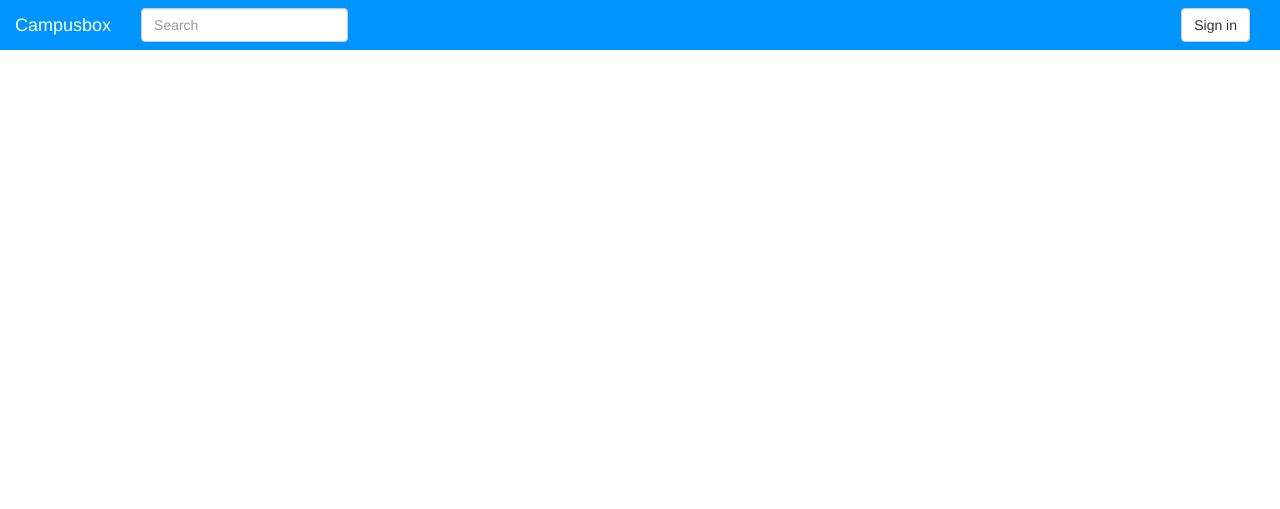
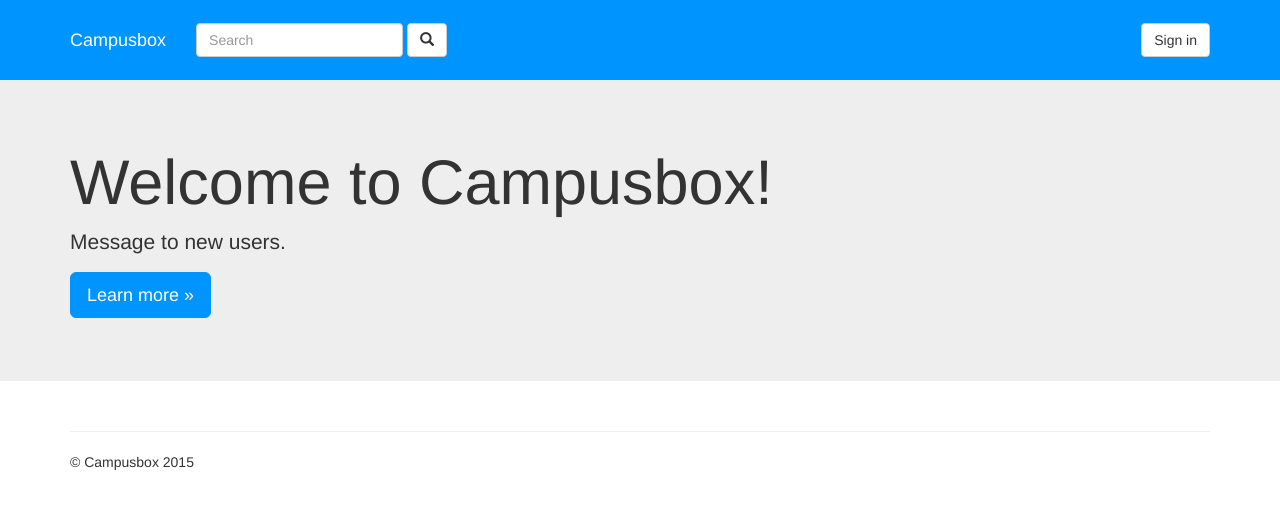
Before and after one commit to krkv/Campusbox, a CodeIgniter app: page / in a window 1280 px wide. Shown: the top 509 px of the page. Run offline with CodeIgniter, Linux system fonts and the light colour scheme; data that the repository does not hold is empty; some libraries are stand-ins or nearby versions.

Commit message:
Initial database connection, homepage design

```diff
--- a/application/config/database.php
+++ b/application/config/database.php
@@ -49,9 +49,9 @@ $active_group = 'default';
 $active_record = TRUE;
 
 $db['default']['hostname'] = 'localhost';
-$db['default']['username'] = 'campusbox';
-$db['default']['password'] = 'allveelaev';
-$db['default']['database'] = 'campusbox';
+$db['default']['username'] = 'cbU6ojl';
+$db['default']['password'] = '/I}hipr-[Kz^';
+$db['default']['database'] = 'cb';
 $db['default']['dbdriver'] = 'mysql';
 $db['default']['dbprefix'] = '';
 $db['default']['pconnect'] = TRUE;
--- a/application/controllers/home.php
+++ b/application/controllers/home.php
@@ -19,6 +19,7 @@ class Home extends CI_Controller {
 	 */
 	public function index()
 	{
+        $this->load->database();
 		$this->load->view('home');
 	}
 }
--- a/application/views/home.php
+++ b/application/views/home.php
@@ -1,5 +1,6 @@
+
 <?php
-
+    $query = $this->db->query('SELECT id, name, description FROM item');
 ?>
 
 <!DOCTYPE html>
@@ -8,54 +9,108 @@
 	<meta charset="utf-8">
 	<meta http-equiv="X-UA-Compatible" content="IE=edge">
 	<meta name="viewport" content="width=device-width, initial-scale=1">
+	<meta name="description" content="">
+	<meta name="author" content="">
+	<link rel="icon" href="../../favicon.ico">
+
 	<title>Home | Campusbox</title>
 
-        <!-- Bootstrap -->
 	<link href="/css/bootstrap.min.css" rel="stylesheet">
 	<link href="/css/home.css" rel="stylesheet">
 
+	<!-- Just for debugging purposes. Don't actually copy these 2 lines! -->
+	<!--[if lt IE 9]><script src="../../assets/js/ie8-responsive-file-warning.js"></script><![endif]-->
+	<script src="/js/ie-emulation-modes-warning.js"></script>
+
 	<!-- HTML5 shim and Respond.js for IE8 support of HTML5 elements and media queries -->
-        <!-- WARNING: Respond.js doesn't work if you view the page via file:// -->
 	<!--[if lt IE 9]>
 		<script src="https://oss.maxcdn.com/html5shiv/3.7.2/html5shiv.min.js"></script>
 		<script src="https://oss.maxcdn.com/respond/1.4.2/respond.min.js"></script>
 	<![endif]-->
 	</head>
+
 	<body>
 
-    <nav class="navbar navbar-default">
-      <div class="container-fluid">
-        <!-- Brand and toggle get grouped for better mobile display -->
+        <!-- Navbar -->
+	    <nav class="navbar navbar-inverse navbar-fixed-top">
+
+            <div class="container">
+
                 <div class="navbar-header">
-          <button type="button" class="navbar-toggle collapsed" data-toggle="collapse" data-target="#bs-example-navbar-collapse-1">
+
+                    <button type="button" class="navbar-toggle collapsed" data-toggle="collapse" data-target="#navbar" aria-expanded="false" aria-controls="navbar">
 			            <span class="sr-only">Toggle navigation</span>
 			            <span class="icon-bar"></span>
 			            <span class="icon-bar"></span>
 			            <span class="icon-bar"></span>
 			        </button>
-          <a class="navbar-brand" href="#">Campusbox</a>
+
+                    <a class="navbar-brand" href="#">Campusbox</span></a>
+
 		        </div>
 
-        <!-- Collect the nav links, forms, and other content for toggling -->
-        <div class="collapse navbar-collapse" id="bs-example-navbar-collapse-1">
-          <form class="navbar-form navbar-left" role="search">
+		    <div id="navbar" class="navbar-collapse collapse">
+
+                <form class="navbar-form navbar-left">
 			        <div class="form-group">
-              <input type="text" class="form-control" placeholder="Search">
+				        <input type="text" placeholder="Search" class="form-control">
 			        </div>
+                    <button type="submit" class="btn btn-default"><span class="glyphicon glyphicon-search" aria-hidden="true"></span></button>
 			    </form>
 
-          <form class="navbar-form navbar-right" role="search">
-            <div class="form-group">
-              <button type="button" class="btn btn-default">Sign in</button>
+                <form class="navbar-form navbar-right">
+			        <button type="submit" class="btn btn-default">Sign in</button>
+			    </form>
+
+		    </div><!--/.navbar-collapse -->
+
 		    </div>
-          </form>
-        </div><!-- /.navbar-collapse -->
-      </div><!-- /.container-fluid -->
+
 	    </nav>
 
-        <!-- jQuery (necessary for Bootstrap's JavaScript plugins) -->
+	    <!-- Jumbotron -->
+	    <div class="jumbotron">
+		    <div class="container">
+		        <h1>Welcome to Campusbox!</h1>
+		        <p>Message to new users.</p>
+		        <p><a class="btn btn-primary btn-lg" href="#" role="button">Learn more &raquo;</a></p>
+		    </div>
+	    </div>
+
+	    <div class="container">
+
+		    <!-- Items -->
+		    <div class="row">
+
+                <?php
+                    foreach ($query->result() as $row)
+                        {
+                            echo
+                            '<div class="col-md-4">
+			                <h2>'.$row->name.'</h2>
+			                <p>'.$row->description.'</p>
+			                <p><a class="btn btn-default" href="#" role="button">User name &rarr;</a></p>
+		                    </div>';
+                        }
+                ?>
+
+		    </div>
+
+		    <hr>
+
+		    <footer>
+		        <p>&copy; Campusbox 2015</p>
+		    </footer>
+
+	    </div> <!-- /container -->
+
+
+	<!-- Bootstrap core JavaScript
+	================================================== -->
+	<!-- Placed at the end of the document so the pages load faster -->
 	<script src="https://ajax.googleapis.com/ajax/libs/jquery/1.11.2/jquery.min.js"></script>
-        <!-- Include all compiled plugins (below), or include individual files as needed -->
 	<script src="/js/bootstrap.min.js"></script>
+	<!-- IE10 viewport hack for Surface/desktop Windows 8 bug -->
+	<script src="/js/ie10-viewport-bug-workaround.js"></script>
     </body>
 </html>
--- a/css/home.css
+++ b/css/home.css
@@ -1,21 +1,34 @@
+/* Move down content because we have a fixed navbar that is 50px tall */
+body {
+  padding-top: 80px;
+  padding-bottom: 20px;
+}
+
 .navbar {
     background-color: #0094ff;
     border-radius: 0px;
     border: 0px !important;
+    padding: 15px 0px;
 }
 
-.navbar-brand {
+.navbar-brand, .navbar-nav a {
     color: #FFF !important;
 }
 
-.navbar-toggle  {
-    background-color: #FFF !important;
+.navbar-toggle {
+    background-color: #0094ff !important;
     border-radius: 0px;
     border: 0px;
 }
 
+/* Disable annoying lines in collapsed menu */
 .navbar-collapse, .navbar-form {
     border: 0px !important;
     -webkit-box-shadow: 0px 0px 0px #FFF;
     box-shadow: 0px 0px 0px #FFF;
 }
+
+.btn-primary {
+    background-color: #0094ff !important;
+    border-color: #0094ff !important;
+}
--- /dev/null
+++ b/js/ie-emulation-modes-warning.js
@@ -0,0 +1,51 @@
+// NOTICE!! DO NOT USE ANY OF THIS JAVASCRIPT
+// IT'S JUST JUNK FOR OUR DOCS!
+// ++++++++++++++++++++++++++++++++++++++++++
+/*!
+ * Copyright 2014 Twitter, Inc.
+ *
+ * Licensed under the Creative Commons Attribution 3.0 Unported License. For
+ * details, see http://creativecommons.org/licenses/by/3.0/.
+ */
+// Intended to prevent false-positive bug reports about Bootstrap not working properly in old versions of IE due to folks testing using IE's unreliable emulation modes.
+(function () {
+  'use strict';
+
+  function emulatedIEMajorVersion() {
+    var groups = /MSIE ([0-9.]+)/.exec(window.navigator.userAgent)
+    if (groups === null) {
+      return null
+    }
+    var ieVersionNum = parseInt(groups[1], 10)
+    var ieMajorVersion = Math.floor(ieVersionNum)
+    return ieMajorVersion
+  }
+
+  function actualNonEmulatedIEMajorVersion() {
+    // Detects the actual version of IE in use, even if it's in an older-IE emulation mode.
+    // IE JavaScript conditional compilation docs: http://msdn.microsoft.com/en-us/library/ie/121hztk3(v=vs.94).aspx
+    // @cc_on docs: http://msdn.microsoft.com/en-us/library/ie/8ka90k2e(v=vs.94).aspx
+    var jscriptVersion = new Function('/*@cc_on return @_jscript_version; @*/')() // jshint ignore:line
+    if (jscriptVersion === undefined) {
+      return 11 // IE11+ not in emulation mode
+    }
+    if (jscriptVersion < 9) {
+      return 8 // IE8 (or lower; haven't tested on IE<8)
+    }
+    return jscriptVersion // IE9 or IE10 in any mode, or IE11 in non-IE11 mode
+  }
+
+  var ua = window.navigator.userAgent
+  if (ua.indexOf('Opera') > -1 || ua.indexOf('Presto') > -1) {
+    return // Opera, which might pretend to be IE
+  }
+  var emulated = emulatedIEMajorVersion()
+  if (emulated === null) {
+    return // Not IE
+  }
+  var nonEmulated = actualNonEmulatedIEMajorVersion()
+
+  if (emulated !== nonEmulated) {
+    window.alert('WARNING: You appear to be using IE' + nonEmulated + ' in IE' + emulated + ' emulation mode.\nIE emulation modes can behave significantly differently from ACTUAL older versions of IE.\nPLEASE DON\'T FILE BOOTSTRAP BUGS based on testing in IE emulation modes!')
+  }
+})();
--- /dev/null
+++ b/js/ie10-viewport-bug-workaround.js
@@ -0,0 +1,22 @@
+/*!
+ * IE10 viewport hack for Surface/desktop Windows 8 bug
+ * Copyright 2014 Twitter, Inc.
+ * Licensed under the Creative Commons Attribution 3.0 Unported License. For
+ * details, see http://creativecommons.org/licenses/by/3.0/.
+ */
+
+// See the Getting Started docs for more information:
+// http://getbootstrap.com/getting-started/#support-ie10-width
+
+(function () {
+  'use strict';
+  if (navigator.userAgent.match(/IEMobile\/10\.0/)) {
+    var msViewportStyle = document.createElement('style')
+    msViewportStyle.appendChild(
+      document.createTextNode(
+        '@-ms-viewport{width:auto!important}'
+      )
+    )
+    document.querySelector('head').appendChild(msViewportStyle)
+  }
+})();
```
Also changed, not shown: 1 other file. Lines whose indentation alone changed are shown as unchanged.
